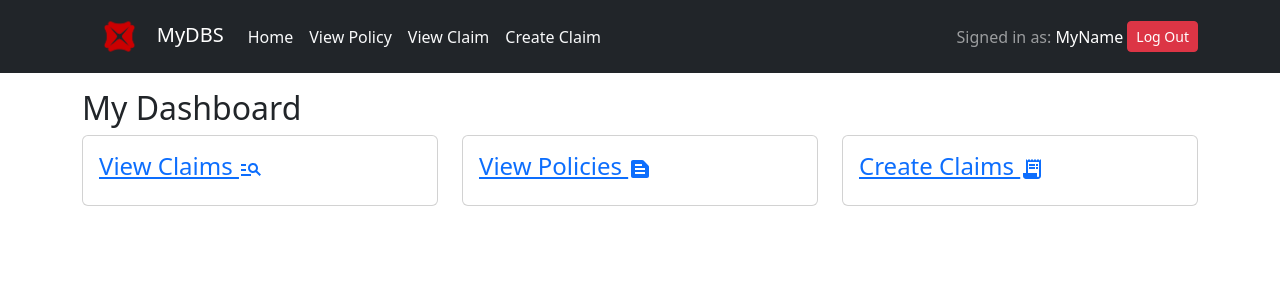
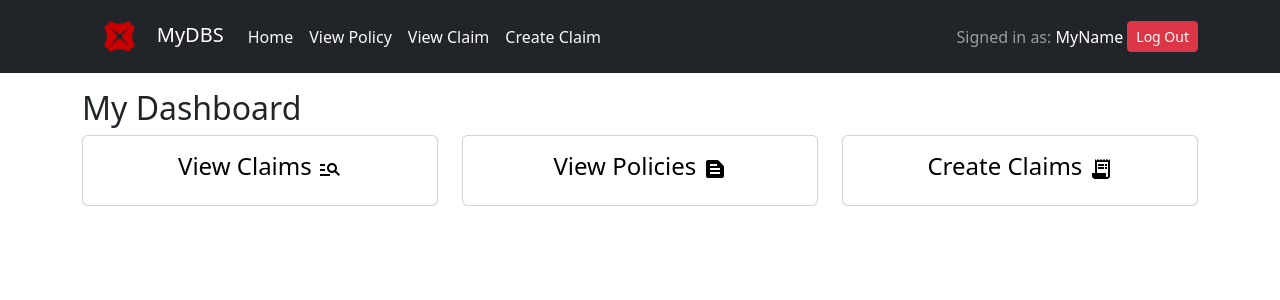
Before and after one commit to TheSpaceCuber/tt2_8, a React (Create React App) app in the folder frontend/tt2_8/: page /dashboard in a window 1280 px wide. Shown: the top 300 px of the page. Built offline with nearby package versions, Linux system fonts and the light colour scheme.

Commit message:
Update Dashboard.jsx

```diff
--- a/frontend/tt2_8/src/pages/Dashboard.jsx
+++ b/frontend/tt2_8/src/pages/Dashboard.jsx
@@ -16,27 +16,24 @@ function Dashboard() {
     </Row>
     <Row>
     <Col><Card><Card.Body>
-        <Link
-          to="/view_claims"
-          >
+        <Link to="/view_claims" style={{ textDecoration: 'none', color: '#000', textAlign:'center' }}
+        >
           <h4>View Claims <ManageSearchIcon/></h4>
         </Link>
         </Card.Body></Card>
     </Col>
     <Col>
         <Card> <Card.Body>
-        <Link
-          to="/view_policies"
-          >
+        <Link to="/view_policies" style={{ textDecoration: 'none', color: '#000', textAlign:'center' }}
+        >
           <h4>View Policies <TextSnippetIcon/></h4>
         </Link>
         </Card.Body></Card>
     </Col>
     <Col>
         <Card> <Card.Body>
-        <Link
-          to="/create_claim"
-          >
+        <Link to="/create_claim" style={{ textDecoration: 'none', color: '#000', textAlign:'center' }}
+        >
           <h4>Create Claims <ReceiptLongIcon/></h4>
         </Link>
         </Card.Body></Card>
```
